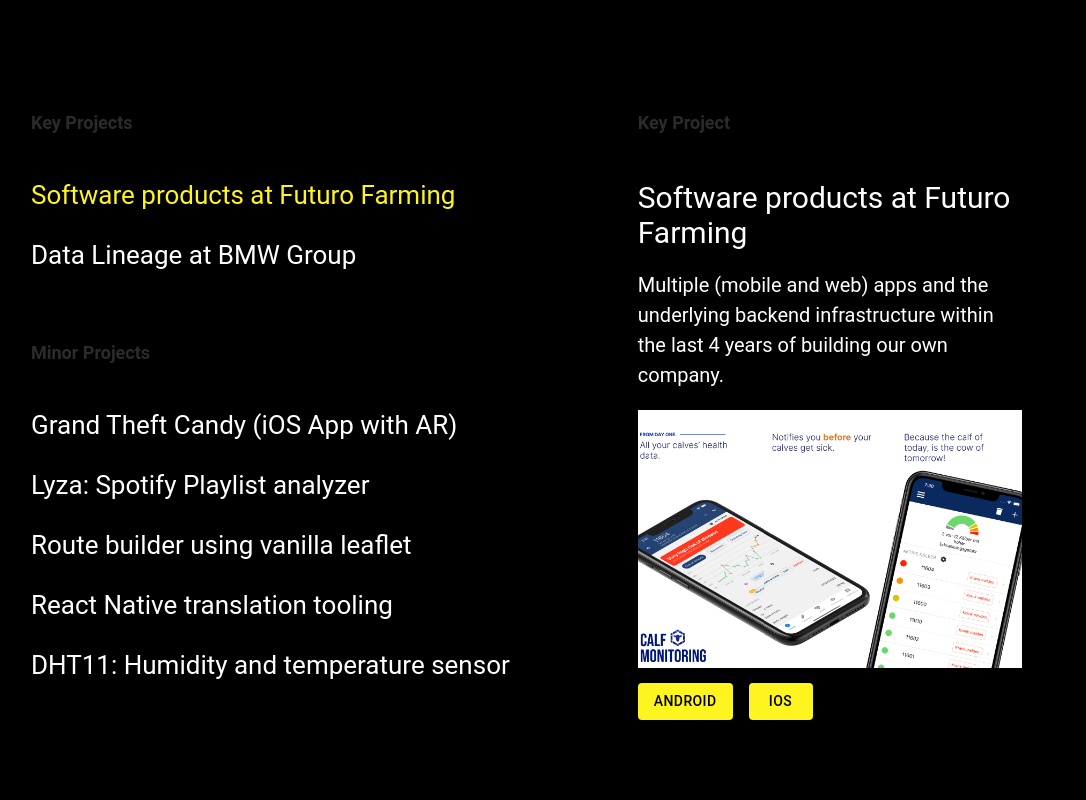
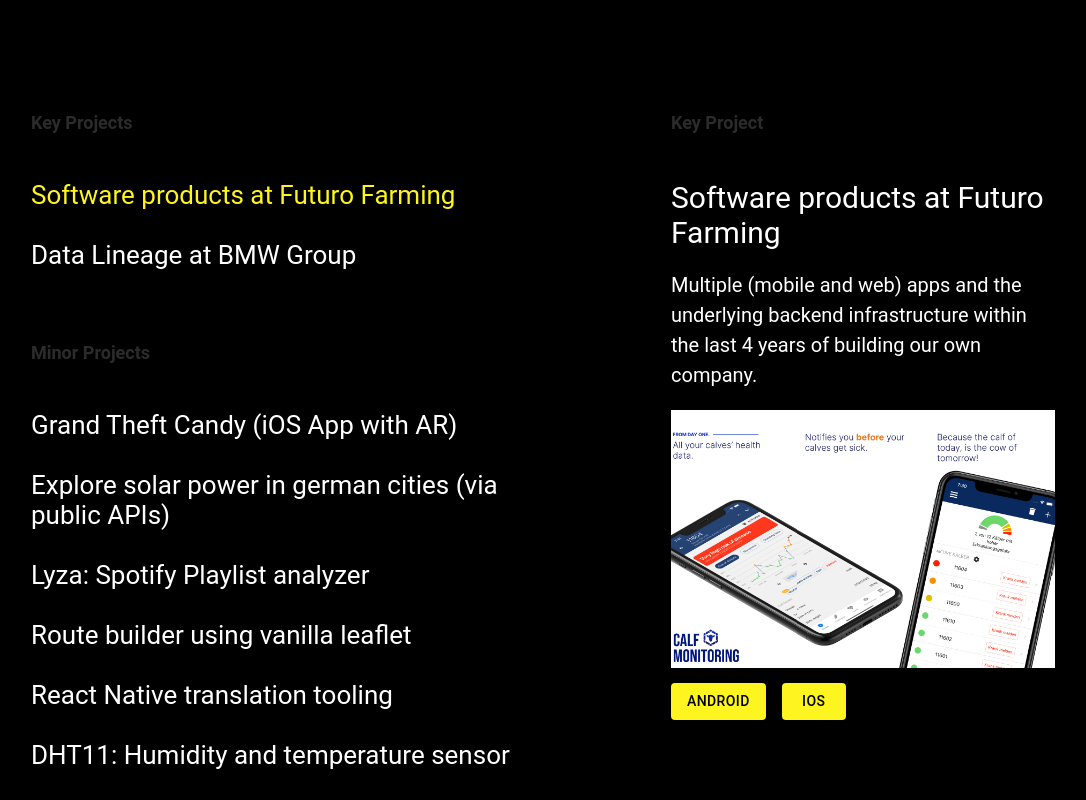
Before and after one commit to ASchwad/aschwad.github.io, a React (Create React App) app: page / in a window 1280 px wide. Shown: the part 1650-2450 px from the top of the page, without its empty margins (97-1183 px from the left). Before the commit the page ends 2400 px from the top, so only its background shows below. Built offline with nearby package versions, Linux system fonts and the light colour scheme; the HTML template or start-up script is replaced by a standard one.

Commit message:
Add solarkraft project

```diff
--- a/src/components/Projects/metadata.ts
+++ b/src/components/Projects/metadata.ts
@@ -43,6 +43,23 @@
       {
         title: "Github",
         url: "https://github.com/ASchwad/GTC"
+      },
+    ]
+  },
+  {
+    key: "solarkraft",
+    preview_image: "solarkraft.jpeg",
+    title: "Explore solar power in german cities (via public APIs)",
+    description: "Calculate metrics for solar power in individual german cities via a React Web App by using public APIs from the German Bundesnetzagentur (Marktstammdatenregister). ",
+    type: "minor",
+    references: [
+      {
+        title: "Github",
+        url: "https://github.com/ASchwad/solarkraft-erkunden"
+      },
+      {
+        title: "Web App",
+        url: "https://aschwad.github.io/solarkraft-erkunden/"
       },
     ]
   },
@@ -99,7 +116,7 @@
   },
   {
     key: "dht",
-    preview_image: "dht.png",
+    preview_image: "dht.jpeg",
     title: "DHT11: Humidity and temperature sensor",
     description: "Raspberry PI with a DHT11 humidity and temperature sensor provided insights in our apartment climate via Google Firestore and Telegram Push Notification API.",
     type: "minor",
```
Also changed, not shown: src/components/Projects/images/solarkraft.jpeg (added).
